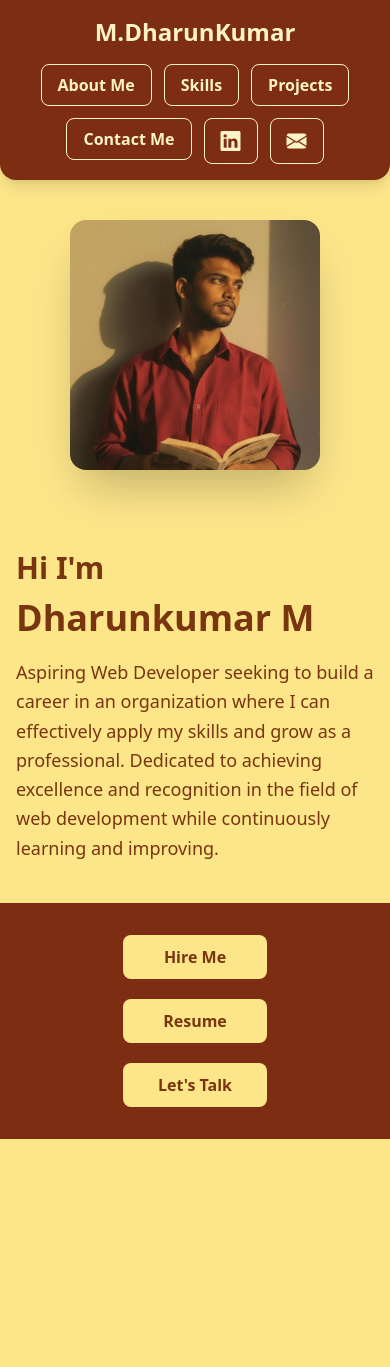
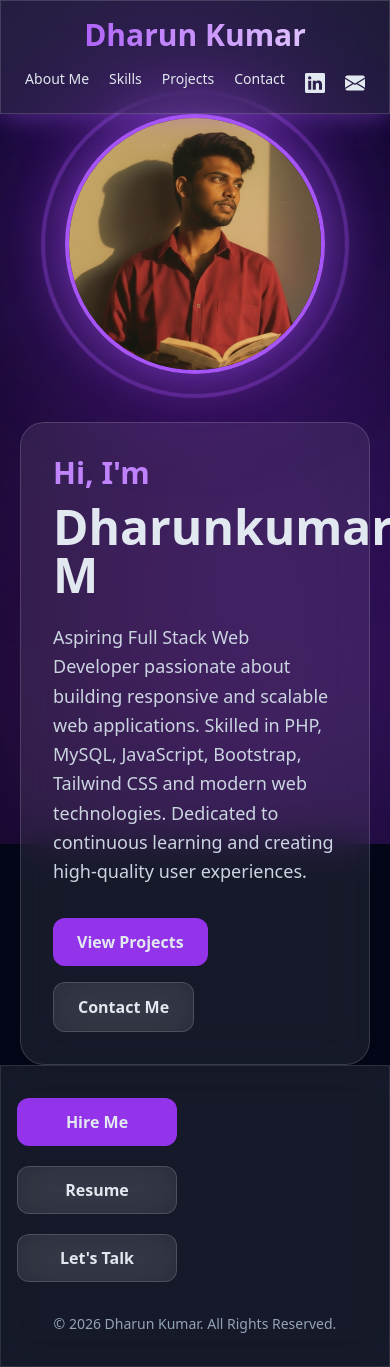
Before and after one commit to kumardharun607/Portfolio, a website: page index.html in a window 390 px wide. Before the commit the page ends 1139 px from the top, so only its background shows below. Drawn offline with nearby package versions, Linux system fonts and the light colour scheme.

Commit message:
responsive

```diff
--- a/index.html
+++ b/index.html
@@ -4,70 +4,199 @@
 <head>
     <meta charset="UTF-8">
     <meta name="viewport" content="width=device-width, initial-scale=1.0">
+    <title>Dharun Kumar | Portfolio</title>
 
     <script src="https://cdn.tailwindcss.com"></script>
 
     <link rel="stylesheet"
     href="https://cdn.jsdelivr.net/npm/bootstrap-icons@1.11.3/font/bootstrap-icons.min.css">
 
-    <title>My Portfolio</title>
+    <style>
+
+        html{
+            scroll-behavior:smooth;
+        }
+
+        body{
+            overflow-x:hidden;
+        }
+
+        /* Floating Profile Animation */
+        @keyframes float{
+            0%,100%{
+                transform:translateY(0px);
+            }
+            50%{
+                transform:translateY(-20px);
+            }
+        }
+
+        /* Rotating Ring */
+        @keyframes rotate{
+            from{
+                transform:rotate(0deg);
+            }
+            to{
+                transform:rotate(360deg);
+            }
+        }
+
+        /* Background Glow */
+        @keyframes pulseGlow{
+            0%,100%{
+                transform:scale(1);
+                opacity:.25;
+            }
+            50%{
+                transform:scale(1.2);
+                opacity:.5;
+            }
+        }
+
+        /* Logo Animation */
+        @keyframes gradientMove{
+            0%{
+                background-position:0% 50%;
+            }
+            50%{
+                background-position:100% 50%;
+            }
+            100%{
+                background-position:0% 50%;
+            }
+        }
+
+        .floating{
+            animation:float 5s ease-in-out infinite;
+        }
+
+        .rotate-ring{
+            animation:rotate 12s linear infinite;
+        }
+
+        .glow{
+            animation:pulseGlow 8s ease-in-out infinite;
+        }
+
+        .logo-gradient{
+            background:linear-gradient(
+            90deg,
+            #a855f7,
+            #d8b4fe,
+            #ffffff,
+            #a855f7);
+
+            background-size:300% 300%;
+            animation:gradientMove 6s ease infinite;
+
+            -webkit-background-clip:text;
+            -webkit-text-fill-color:transparent;
+        }
+
+        .glass{
+            background:rgba(255,255,255,.08);
+            backdrop-filter:blur(20px);
+            border:1px solid rgba(255,255,255,.15);
+        }
+
+        .glass:hover{
+            box-shadow:
+            0 0 25px rgba(168,85,247,.4),
+            0 0 50px rgba(168,85,247,.15);
+        }
+
+    </style>
+
 </head>
 
-<body class="bg-amber-200">
+<body class="bg-slate-950 text-slate-200">
+
+    <!-- Animated Background -->
+
+    <div class="fixed inset-0 -z-10 overflow-hidden">
+
+        <div class="absolute top-0 left-0 w-80 h-80 bg-purple-600 rounded-full blur-[120px] opacity-20 glow"></div>
+
+        <div class="absolute bottom-0 right-0 w-96 h-96 bg-fuchsia-600 rounded-full blur-[150px] opacity-20 glow"></div>
+
+        <div class="absolute top-1/2 left-1/2 w-96 h-96 bg-violet-700 rounded-full blur-[150px] opacity-10 glow"></div>
+
+    </div>
 
     <!-- Navbar -->
-    <nav class="bg-orange-900 rounded-b-2xl shadow-lg">
+
+    <nav class="sticky top-0 z-50 glass">
 
         <div class="max-w-7xl mx-auto px-4 py-4">
 
-            <div class="flex flex-col md:flex-row justify-between items-center gap-4">
+            <div class="flex flex-col lg:flex-row justify-between items-center gap-4">
 
-                <h1 class="text-2xl md:text-3xl font-bold text-amber-100">
-                    M.DharunKumar
+                <h1 class="text-3xl md:text-4xl font-bold logo-gradient">
+                    Dharun Kumar
                 </h1>
 
-                <ul class="flex flex-wrap justify-center gap-3">
+                <ul class="flex flex-wrap justify-center gap-5 text-sm md:text-base">
 
                     <li>
                         <a href="./Aboutme.html"
-                            class="text-amber-100 font-bold px-4 py-2 rounded-lg border border-amber-100 hover:bg-orange-400 transition-all duration-300 hover:scale-105 inline-block">
+                        class="relative group font-medium">
+
                             About Me
+
+                            <span class="absolute left-0 bottom-[-5px] w-0 h-[2px] bg-purple-400 transition-all duration-500 group-hover:w-full"></span>
+
                         </a>
                     </li>
 
                     <li>
                         <a href="./Skills.html"
-                            class="text-amber-100 font-bold px-4 py-2 rounded-lg border border-amber-100 hover:bg-orange-400 transition-all duration-300 hover:scale-105 inline-block">
+                        class="relative group font-medium">
+
                             Skills
+
+                            <span class="absolute left-0 bottom-[-5px] w-0 h-[2px] bg-purple-400 transition-all duration-500 group-hover:w-full"></span>
+
                         </a>
                     </li>
 
                     <li>
                         <a href="./Projects.html"
-                            class="text-amber-100 font-bold px-4 py-2 rounded-lg border border-amber-100 hover:bg-orange-400 transition-all duration-300 hover:scale-105 inline-block">
+                        class="relative group font-medium">
+
                             Projects
+
+                            <span class="absolute left-0 bottom-[-5px] w-0 h-[2px] bg-purple-400 transition-all duration-500 group-hover:w-full"></span>
+
                         </a>
                     </li>
 
                     <li>
                         <a href="./Contactme.html"
-                            class="text-amber-100 font-bold px-4 py-2 rounded-lg border border-amber-100 hover:bg-orange-400 transition-all duration-300 hover:scale-105 inline-block">
-                            Contact Me
+                        class="relative group font-medium">
+
+                            Contact
+
+                            <span class="absolute left-0 bottom-[-5px] w-0 h-[2px] bg-purple-400 transition-all duration-500 group-hover:w-full"></span>
+
                         </a>
                     </li>
 
                     <li>
                         <a href="https://www.linkedin.com/in/techdharunkumar/"
-                            target="_blank"
-                            class="text-amber-100 text-xl px-4 py-2 rounded-lg border border-amber-100 hover:bg-orange-400 transition-all duration-300 hover:scale-105 inline-block">
-                            <i class="bi bi-linkedin"></i>
+                        target="_blank"
+                        class="hover:text-purple-400 transition">
+
+                            <i class="bi bi-linkedin text-xl"></i>
+
                         </a>
                     </li>
 
                     <li>
                         <a href="mailto:kumardharun607@gmail.com"
-                            class="text-amber-100 text-xl px-4 py-2 rounded-lg border border-amber-100 hover:bg-orange-400 transition-all duration-300 hover:scale-105 inline-block">
-                            <i class="bi bi-envelope-fill"></i>
+                        class="hover:text-purple-400 transition">
+
+                            <i class="bi bi-envelope-fill text-xl"></i>
+
                         </a>
                     </li>
 
@@ -79,49 +208,108 @@
 
     </nav>
 
-    <!-- Main Section -->
-    <main class="max-w-7xl mx-auto px-4">
+    <!-- Hero Section -->
 
-        <section class="flex flex-col-reverse md:flex-row items-center min-h-[75vh]">
+    <main class="max-w-7xl mx-auto px-5">
 
-            <!-- Text -->
-            <div class="w-full md:w-1/2 flex items-center justify-center py-10">
+        <section class="min-h-[90vh] flex flex-col-reverse lg:flex-row items-center justify-center gap-12">
 
-                <div class="text-amber-900 max-w-lg">
+            <!-- Content -->
 
-                    <h2 class="text-3xl md:text-4xl font-bold mb-3">
-                        Hi I'm
+            <div class="w-full lg:w-1/2">
+
+                <div class="glass rounded-3xl p-8 transition-all duration-500">
+
+                    <h2 class="text-purple-400 text-3xl md:text-4xl font-bold mb-3">
+                        Hi, I'm
                     </h2>
 
-                    <h1 class="text-4xl md:text-5xl font-extrabold mb-5">
+                    <h1 class="text-5xl md:text-7xl font-black mb-6">
                         Dharunkumar M
                     </h1>
 
-                    <p class="text-lg leading-relaxed">
-                        Aspiring Web Developer seeking to build a career in an
-                        organization where I can effectively apply my skills and
-                        grow as a professional. Dedicated to achieving excellence
-                        and recognition in the field of web development while
-                        continuously learning and improving.
+                    <p class="text-slate-300 text-lg leading-relaxed">
+
+                        Aspiring Full Stack Web Developer passionate about
+                        building responsive and scalable web applications.
+
+                        Skilled in PHP, MySQL, JavaScript, Bootstrap,
+                        Tailwind CSS and modern web technologies.
+
+                        Dedicated to continuous learning and creating
+                        high-quality user experiences.
+
                     </p>
+
+                    <div class="flex flex-wrap gap-4 mt-8">
+
+                        <a href="./Projects.html">
+
+                            <button
+                            class="bg-purple-600 hover:bg-purple-500 px-6 py-3 rounded-xl font-semibold transition-all duration-300 hover:scale-105">
+
+                                View Projects
+
+                            </button>
+
+                        </a>
+
+                        <a href="./Contactme.html">
+
+                            <button
+                            class="glass px-6 py-3 rounded-xl font-semibold transition-all duration-300 hover:scale-105">
+
+                                Contact Me
+
+                            </button>
+
+                        </a>
+
+                    </div>
 
                 </div>
 
             </div>
 
-            <!-- Image -->
-            <div class="w-full md:w-1/2 flex justify-center py-10">
+            <!-- Profile Image -->
 
-                <img
+            <div class="w-full lg:w-1/2 flex justify-center">
+
+                <div class="relative floating">
+
+                    <!-- Ring -->
+
+                    <div
+                    class="absolute -inset-6 border-4 border-purple-500/30 rounded-full rotate-ring">
+                    </div>
+
+                    <!-- Glow -->
+
+                    <div
+                    class="absolute inset-0 bg-purple-600 rounded-full blur-3xl opacity-40">
+                    </div>
+
+                    <!-- Image -->
+
+                    <img
                     src="./asthetic-photo1.1.png"
-                    alt="My Profile"
-                    class="h-[250px] w-[250px]
-                           sm:h-[320px] sm:w-[320px]
-                           lg:h-[400px] lg:w-[400px]
-                           object-cover rounded-2xl
-                           shadow-2xl
-                           transition-all duration-500
-                           hover:scale-105">
+                    alt="Profile"
+
+                    class="relative
+                    w-[260px]
+                    h-[260px]
+                    sm:w-[340px]
+                    sm:h-[340px]
+                    lg:w-[450px]
+                    lg:h-[450px]
+                    object-cover
+                    rounded-full
+                    border-4 border-purple-500
+                    shadow-[0_0_50px_rgba(168,85,247,.5)]
+                    hover:scale-105
+                    transition-all duration-500">
+
+                </div>
 
             </div>
 
@@ -130,32 +318,51 @@
     </main>
 
     <!-- Footer -->
-    <footer class="bg-orange-900">
 
-        <div class="max-w-7xl mx-auto py-8 px-4">
+    <footer class="glass border-t border-white/10">
 
-            <div class="flex flex-col sm:flex-row justify-center items-center gap-5">
+        <div class="max-w-7xl mx-auto px-4 py-8">
+
+            <div class="flex flex-col sm:flex-row justify-center gap-5">
 
                 <a href="mailto:kumardharun607@gmail.com">
+
                     <button
-                        class="w-36 h-11 bg-amber-200 text-amber-900 font-bold rounded-lg hover:bg-orange-400 transition-all duration-300 hover:scale-105">
+                    class="bg-purple-600 hover:bg-purple-500 w-40 h-12 rounded-xl font-semibold transition-all duration-300 hover:scale-105">
+
                         Hire Me
+
                     </button>
+
                 </a>
 
                 <a href="./Dharunkumar_FullStackDevelopment.pdf" target="_blank">
+
                     <button
-                        class="w-36 h-11 bg-amber-200 text-amber-900 font-bold rounded-lg hover:bg-orange-400 transition-all duration-300 hover:scale-105">
+                    class="glass w-40 h-12 rounded-xl font-semibold transition-all duration-300 hover:scale-105">
+
                         Resume
+
                     </button>
+
                 </a>
 
                 <a href="https://wa.me/916379888340" target="_blank">
+
                     <button
-                        class="w-36 h-11 bg-amber-200 text-amber-900 font-bold rounded-lg hover:bg-orange-400 transition-all duration-300 hover:scale-105">
+                    class="glass w-40 h-12 rounded-xl font-semibold transition-all duration-300 hover:scale-105">
+
                         Let's Talk
+
                     </button>
+
                 </a>
+
+            </div>
+
+            <div class="text-center mt-8 text-slate-400 text-sm">
+
+                © 2026 Dharun Kumar. All Rights Reserved.
 
             </div>
 
```
